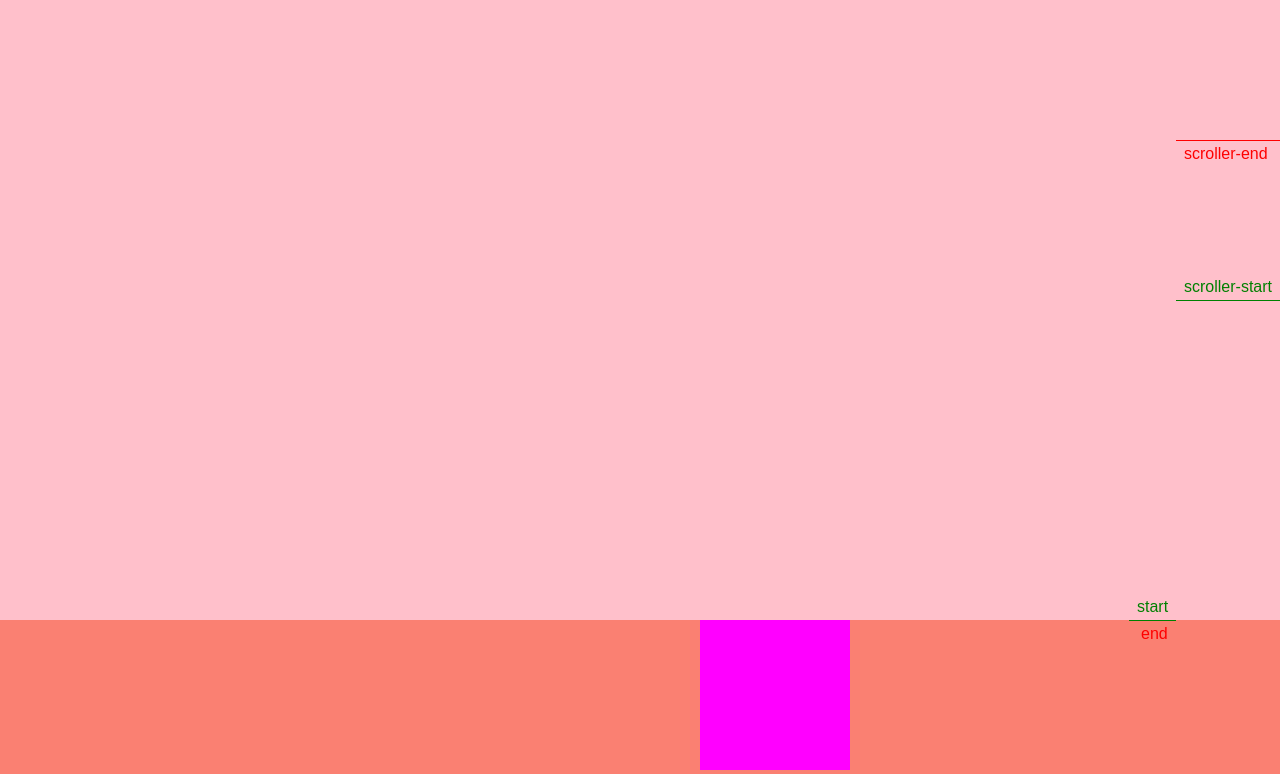
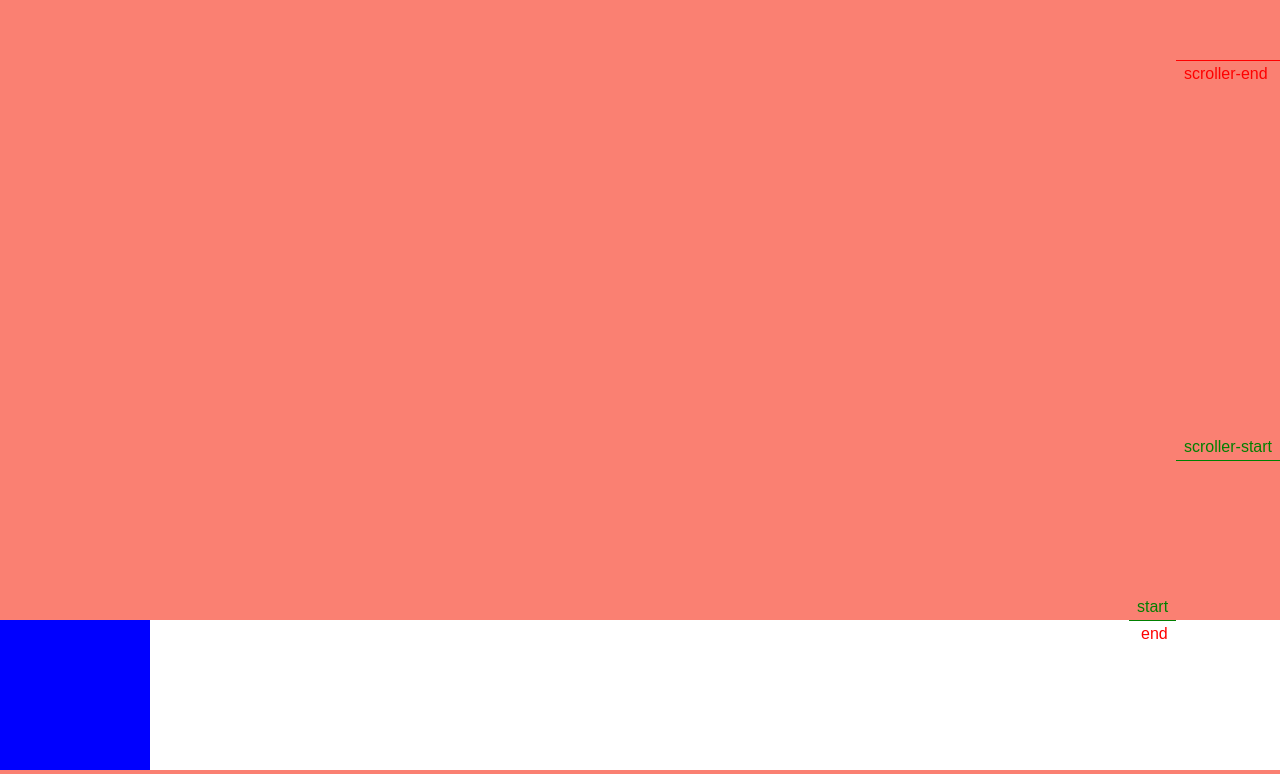
Before and after one commit to digismiths-club/gsap-practice, a plain HTML site: page lakshay/ScrollTrigger Animations/index.html in a window 1280 px wide. Shown: the part 180-954 px from the top of the page. Drawn offline with nearby package versions, Linux system fonts and the light colour scheme.

Commit message:
ScrollTrigger animation & standalone

```diff
--- a/lakshay/ScrollTrigger Animations/index.html
+++ b/lakshay/ScrollTrigger Animations/index.html
@@ -7,11 +7,18 @@
     <link rel="stylesheet" href="./style.css">
 </head>
 <body>
-    <div class="div1"></div>
+    <!-- SCROLL-TRIGGER -->
+
+    <!-- <div class="div1"></div>
     <div class="div2">
         <div class="square"></div>
-        <!-- <div class="square2"></div> -->
-    </div>
+        <div class="square2"></div>
+    </div> -->
+
+    <!-- SCROLL-TRIGGER Timeline  -->
+    <div class="panel"></div>
+    <div class="box"></div>
+    <div class="panel"></div>
 </body>
     <script src="https://cdn.jsdelivr.net/npm/gsap@3.12.5/dist/gsap.min.js"></script>
     <script src="https://cdn.jsdelivr.net/npm/gsap@3.12.5/dist/ScrollTrigger.min.js"></script>
--- a/lakshay/ScrollTrigger Animations/script.js
+++ b/lakshay/ScrollTrigger Animations/script.js
@@ -23,15 +23,63 @@ gsap.registerPlugin("ScrollTrigger")
 // })
 
 // toggle actions
-gsap.to(".square",{
-    x: 700,
-    duration: 3,
+// gsap.to(".square",{
+//     x: 700,
+//     duration: 3,
+//     scrollTrigger: {
+//         trigger:'.square',
+//         start: "top 80%",
+//         scrub: 4,
+//         end: "top 30%",
+//         //              onEnter     onLeave     onEnterBack     onLeaveBack
+//         // play pause reset none reverse complete restart resume
+//         toggleActions: "restart none none none",
+
+//         toggleClass:"red",
+//         markers: true,
+//     }
+// })
+
+// scrub
+// gsap.to(".square",{
+//     x: 700,
+//     duration: 3,
+//     scrollTrigger: {
+//         trigger:'.square2',
+//         start: "top 80%",
+//         scrub: 4,
+//         end: "top 30%",
+//         markers: true,
+//     }
+// })
+
+// pin
+// gsap.to(".square",{
+//     // x: 700,
+//     duration: 3,
+//     scrollTrigger: {
+//         trigger:'.square2',
+//         start: "top 80%",
+//         scrub: 4,
+//         end: "top 30%",
+//         pin:".square",
+//         // pinSpacing: true,
+//         markers: true,
+//     }
+// })
+
+// Scroll-Trigger with timeline
+
+let tl= gsap.timeline({
     scrollTrigger: {
-        trigger:'.square',
-        start: "top 60%",
-        end: "top 40%",
-        //              onEnter     onLeave     onEnterBack     onLeaveBack
-        toggleActions: "play        none        none            play",
+        trigger: ".box",
+        start: "top 80%",
+        end: "top 30%",
         markers: true,
+        scrub: 2
     }
 })
+
+tl.to(".box",{x:200,duration: 2})
+  .to(".box",{y:300,duration: 4})
+  .to(".box",{x:0,duration: 2})
--- a/lakshay/ScrollTrigger Animations/style.css
+++ b/lakshay/ScrollTrigger Animations/style.css
@@ -15,13 +15,24 @@ body{
     width: 150px;
     background-color: fuchsia;
 }
-/* .square2{
-    margin-top: 300px;
+.square2{
+    /* margin-top: 300px; */
     height: 150px;
     width: 150px;
     background-color: blue;
-} */
+}
 
 .red{
     background-color: red;
 }
+
+.box{
+    height: 150px;
+    width: 150px;
+    background-color: blue;
+}
+
+.panel{
+    height: 100vh;
+    background-color: salmon;
+}
--- /dev/null
+++ b/lakshay/Standalone ScrollTriggers/style.css
@@ -0,0 +1,25 @@
+body{
+    margin: 0;
+    background-color: beige;
+}
+nav{
+    width: 100vw;
+    padding: 30px;
+    background-color: white;
+    position: sticky;
+    top: 0;
+}
+.nav-active{
+    background-color: black;
+    color: white;
+}
+span{
+    margin-left: 2vw;
+}
+.content{
+    padding-inline: 50px;
+    text-align: center;
+}
+p{
+    /* margin: 0 auto; */
+}
```
Also changed, not shown: lakshay/Standalone ScrollTriggers/index.html (added, +24 -0 lines), lakshay/Standalone ScrollTriggers/script.js (added, +11 -0 lines).
